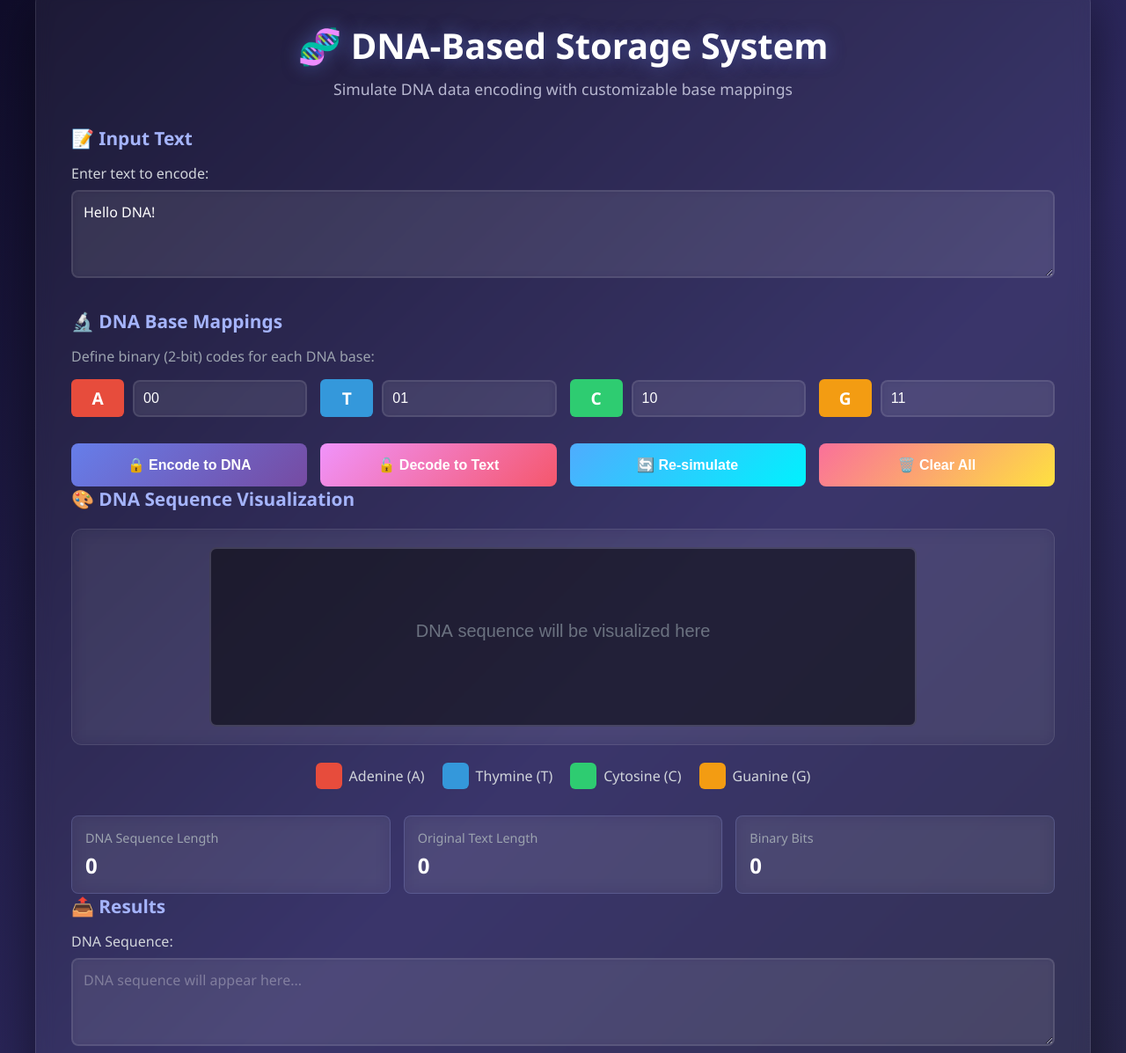
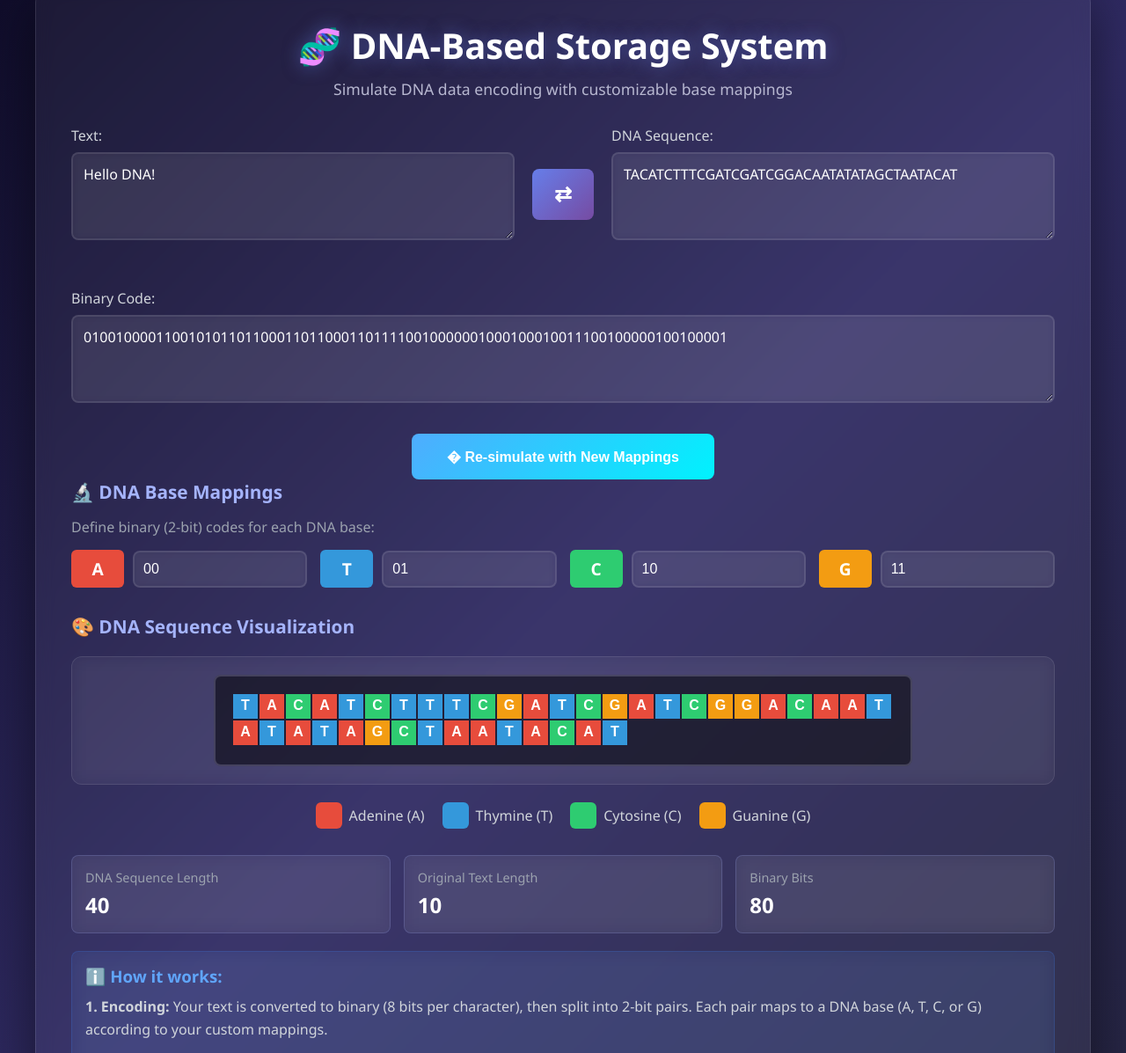
Before and after one commit to arnav2209/Bio-Project, a plain HTML site: page index.html in a window 1280 px wide. Shown: the part 37-1234 px from the top of the page at 88% size. Drawn offline with Linux system fonts and the light colour scheme.

Commit message:
UI improvements

```diff
--- a/index.html
+++ b/index.html
@@ -168,17 +168,48 @@
         .base-C { background-color: #2ecc71; }
         .base-G { background-color: #f39c12; }
 
+        .io-container {
+            display: grid;
+            grid-template-columns: 1fr auto 1fr;
+            gap: 20px;
+            align-items: center;
+            margin-bottom: 30px;
+        }
+
+        .arrow-button {
+            background: linear-gradient(135deg, #667eea 0%, #764ba2 100%);
+            border: none;
+            border-radius: 8px;
+            width: auto;
+            padding: 15px 25px;
+            cursor: pointer;
+            transition: opacity 0.3s;
+            display: flex;
+            align-items: center;
+            justify-content: center;
+            font-size: 24px;
+            color: white;
+            font-weight: bold;
+        }
+
+        .arrow-button:hover {
+            opacity: 0.9;
+        }
+
+        .arrow-button:active {
+            opacity: 0.8;
+        }
+
         .button-group {
             display: flex;
             gap: 15px;
             flex-wrap: wrap;
             margin-top: 20px;
+            justify-content: center;
         }
 
         button {
-            flex: 1;
-            min-width: 150px;
-            padding: 15px 30px;
+            padding: 15px 40px;
             font-size: 16px;
             font-weight: 600;
             border: none;
@@ -186,22 +217,7 @@
             cursor: pointer;
             transition: all 0.3s;
             color: white;
-        }
-
-        .btn-encode {
-            background: linear-gradient(135deg, #667eea 0%, #764ba2 100%);
-        }
-
-        .btn-decode {
-            background: linear-gradient(135deg, #f093fb 0%, #f5576c 100%);
-        }
-
-        .btn-resimulate {
             background: linear-gradient(135deg, #4facfe 0%, #00f2fe 100%);
-        }
-
-        .btn-clear {
-            background: linear-gradient(135deg, #fa709a 0%, #fee140 100%);
         }
 
         button:hover {
@@ -340,6 +356,15 @@
                 font-size: 1.8em;
             }
 
+            .io-container {
+                grid-template-columns: 1fr;
+                gap: 15px;
+            }
+
+            .arrow-button {
+                width: 100%;
+            }
+
             .button-group {
                 flex-direction: column;
             }
@@ -357,13 +382,35 @@
 
         <div class="error" id="errorBox"></div>
 
-        <!-- Input Section -->
+        <!-- Main Input/Output Section -->
         <div class="section">
-            <h2 class="section-title">📝 Input Text</h2>
+            <div class="io-container">
+                <!-- Text Box -->
+                <div class="input-group">
+                    <label for="textInput" id="label1">Text:</label>
+                    <textarea id="textInput" placeholder="Type your message here...">Hello DNA!</textarea>
+                </div>
+
+                <!-- Arrow Button -->
+                <button class="arrow-button" onclick="toggleMode()" title="Switch between Encode/Decode">⇄</button>
+
+                <!-- DNA Box -->
+                <div class="input-group">
+                    <label for="dnaInput" id="label2">DNA Sequence:</label>
+                    <textarea id="dnaInput" readonly placeholder="DNA sequence will appear here..."></textarea>
+                </div>
+            </div>
+
+            <!-- Binary Box -->
             <div class="input-group">
-                <label for="inputText">Enter text to encode:</label>
-                <textarea id="inputText" placeholder="Type your message here...">Hello DNA!</textarea>
+                <label for="binaryInput">Binary Code:</label>
+                <textarea id="binaryInput" readonly placeholder="Binary code will appear here..."></textarea>
             </div>
+        </div>
+
+        <!-- Re-simulate Button -->
+        <div class="button-group">
+            <button onclick="resimulate()">� Re-simulate with New Mappings</button>
         </div>
 
         <!-- DNA Mapping Section -->
@@ -388,14 +435,6 @@
                     <input type="text" id="mapG" value="11" maxlength="2" placeholder="11">
                 </div>
             </div>
-        </div>
-
-        <!-- Action Buttons -->
-        <div class="button-group">
-            <button class="btn-encode" onclick="encode()">🔒 Encode to DNA</button>
-            <button class="btn-decode" onclick="decode()">🔓 Decode to Text</button>
-            <button class="btn-resimulate" onclick="resimulate()">🔄 Re-simulate</button>
-            <button class="btn-clear" onclick="clearAll()">🗑️ Clear All</button>
         </div>
 
         <!-- Visualization Section -->
@@ -440,19 +479,6 @@
             </div>
         </div>
 
-        <!-- Output Section -->
-        <div class="section">
-            <h2 class="section-title">📤 Results</h2>
-            <div class="input-group">
-                <label for="dnaSequence">DNA Sequence:</label>
-                <textarea id="dnaSequence" readonly placeholder="DNA sequence will appear here..."></textarea>
-            </div>
-            <div class="input-group">
-                <label for="decodedText">Decoded Text:</label>
-                <textarea id="decodedText" readonly placeholder="Decoded text will appear here..."></textarea>
-            </div>
-        </div>
-
         <!-- Info Box -->
         <div class="info-box">
             <h3>ℹ️ How it works:</h3>
@@ -468,6 +494,7 @@
     <script>
         let currentDNASequence = '';
         let currentBinary = '';
+        let currentMode = 'encode'; // 'encode' or 'decode'
         const canvas = document.getElementById('dnaCanvas');
         const ctx = canvas.getContext('2d');
 
@@ -478,6 +505,113 @@
             'C': '#2ecc71',
             'G': '#f39c12'
         };
+
+        // Real-time processing when first text box changes
+        document.getElementById('textInput').addEventListener('input', function() {
+            processData();
+        });
+
+        // Initialize on page load
+        window.onload = function() {
+            canvas.width = 800;
+            canvas.height = 200;
+            ctx.fillStyle = 'rgba(0, 0, 0, 0.3)';
+            ctx.fillRect(0, 0, canvas.width, canvas.height);
+
+            // Draw placeholder text
+            ctx.fillStyle = '#6b7280';
+            ctx.font = '20px Arial';
+            ctx.textAlign = 'center';
+            ctx.fillText('DNA sequence will be visualized here', canvas.width / 2, canvas.height / 2);
+
+            // Process initial text
+            processData();
+        };
+
+        function toggleMode() {
+            if (currentMode === 'encode') {
+                // Switch to decode mode
+                currentMode = 'decode';
+                document.getElementById('label1').textContent = 'DNA Sequence:';
+                document.getElementById('label2').textContent = 'Text:';
+
+                // Swap values
+                const tempValue = document.getElementById('textInput').value;
+                document.getElementById('textInput').value = document.getElementById('dnaInput').value;
+                document.getElementById('dnaInput').value = tempValue;
+
+                document.getElementById('textInput').placeholder = 'Enter DNA sequence...';
+                document.getElementById('dnaInput').placeholder = 'Text will appear here...';
+            } else {
+                // Switch to encode mode
+                currentMode = 'encode';
+                document.getElementById('label1').textContent = 'Text:';
+                document.getElementById('label2').textContent = 'DNA Sequence:';
+
+                // Swap values back
+                const tempValue = document.getElementById('textInput').value;
+                document.getElementById('textInput').value = document.getElementById('dnaInput').value;
+                document.getElementById('dnaInput').value = tempValue;
+
+                document.getElementById('textInput').placeholder = 'Type your message here...';
+                document.getElementById('dnaInput').placeholder = 'DNA sequence will appear here...';
+            }
+
+            // Process with new mode
+            processData();
+        }
+
+        function processData() {
+            const mappings = validateMappings();
+            if (!mappings) return;
+
+            const input = document.getElementById('textInput').value;
+
+            if (!input) {
+                clearOutputs();
+                return;
+            }
+
+            if (currentMode === 'encode') {
+                // Encode: Text -> Binary -> DNA
+                currentBinary = textToBinary(input);
+                currentDNASequence = binaryToDNA(currentBinary, mappings);
+
+                document.getElementById('dnaInput').value = currentDNASequence;
+                document.getElementById('binaryInput').value = currentBinary;
+                document.getElementById('textLength').textContent = input.length;
+                document.getElementById('seqLength').textContent = currentDNASequence.length;
+                document.getElementById('binaryLength').textContent = currentBinary.length;
+
+                visualizeDNA(currentDNASequence);
+            } else {
+                // Decode: DNA -> Binary -> Text
+                currentDNASequence = input;
+                currentBinary = dnaToBase(input, mappings);
+                const text = binaryToText(currentBinary);
+
+                document.getElementById('dnaInput').value = text;
+                document.getElementById('binaryInput').value = currentBinary;
+                document.getElementById('textLength').textContent = text.length;
+                document.getElementById('seqLength').textContent = input.length;
+                document.getElementById('binaryLength').textContent = currentBinary.length;
+
+                visualizeDNA(currentDNASequence);
+            }
+        }
+
+        function clearOutputs() {
+            document.getElementById('dnaInput').value = '';
+            document.getElementById('binaryInput').value = '';
+            document.getElementById('textLength').textContent = '0';
+            document.getElementById('seqLength').textContent = '0';
+            document.getElementById('binaryLength').textContent = '0';
+            ctx.clearRect(0, 0, canvas.width, canvas.height);
+            canvas.width = 800;
+            canvas.height = 200;
+            ctx.fillStyle = 'rgba(0, 0, 0, 0.3)';
+            ctx.fillRect(0, 0, canvas.width, canvas.height);
+        }
 
         function showError(message) {
             const errorBox = document.getElementById('errorBox');
@@ -556,73 +690,30 @@
             return binary;
         }
 
-        function encode() {
-            const text = document.getElementById('inputText').value;
-
-            if (!text) {
-                showError('Please enter some text to encode!');
+        function resimulate() {
+            if (!currentBinary && !currentDNASequence) {
+                showError('Please enter some data first!');
                 return;
             }
 
             const mappings = validateMappings();
             if (!mappings) return;
 
-            // Convert text to binary
-            currentBinary = textToBinary(text);
-
-            // Convert binary to DNA
-            currentDNASequence = binaryToDNA(currentBinary, mappings);
-
-            // Display results
-            document.getElementById('dnaSequence').value = currentDNASequence;
-            document.getElementById('textLength').textContent = text.length;
-            document.getElementById('seqLength').textContent = currentDNASequence.length;
-            document.getElementById('binaryLength').textContent = currentBinary.length;
-
-            // Visualize
-            visualizeDNA(currentDNASequence);
-        }
-
-        function decode() {
-            if (!currentDNASequence) {
-                showError('Please encode some text first!');
-                return;
+            if (currentMode === 'encode' && currentBinary) {
+                // Re-encode with new mappings
+                currentDNASequence = binaryToDNA(currentBinary, mappings);
+                document.getElementById('dnaInput').value = currentDNASequence;
+                document.getElementById('seqLength').textContent = currentDNASequence.length;
+                visualizeDNA(currentDNASequence);
+            } else if (currentMode === 'decode' && currentDNASequence) {
+                // Re-decode with new mappings
+                currentBinary = dnaToBase(currentDNASequence, mappings);
+                const text = binaryToText(currentBinary);
+                document.getElementById('textInput').value = text;
+                document.getElementById('binaryInput').value = currentBinary;
+                document.getElementById('textLength').textContent = text.length;
+                document.getElementById('binaryLength').textContent = currentBinary.length;
             }
-
-            const mappings = validateMappings();
-            if (!mappings) return;
-
-            // Convert DNA to binary
-            const binary = dnaToBase(currentDNASequence, mappings);
-
-            // Convert binary to text
-            const decodedText = binaryToText(binary);
-
-            // Display result
-            document.getElementById('decodedText').value = decodedText;
-        }
-
-        function resimulate() {
-            if (!currentBinary) {
-                showError('Please encode some text first!');
-                return;
-            }
-
-            const mappings = validateMappings();
-            if (!mappings) return;
-
-            // Re-encode with new mappings
-            currentDNASequence = binaryToDNA(currentBinary, mappings);
-
-            // Display results
-            document.getElementById('dnaSequence').value = currentDNASequence;
-            document.getElementById('seqLength').textContent = currentDNASequence.length;
-
-            // Visualize
-            visualizeDNA(currentDNASequence);
-
-            // Clear decoded text as it needs to be re-decoded
-            document.getElementById('decodedText').value = '';
         }
 
         function visualizeDNA(sequence) {
@@ -661,39 +752,6 @@
             }
         }
 
-        function clearAll() {
-            document.getElementById('inputText').value = '';
-            document.getElementById('dnaSequence').value = '';
-            document.getElementById('decodedText').value = '';
-            document.getElementById('textLength').textContent = '0';
-            document.getElementById('seqLength').textContent = '0';
-            document.getElementById('binaryLength').textContent = '0';
-
-            currentDNASequence = '';
-            currentBinary = '';
-
-            // Clear canvas
-            ctx.clearRect(0, 0, canvas.width, canvas.height);
-            canvas.width = 800;
-            canvas.height = 200;
-            ctx.fillStyle = 'rgba(0, 0, 0, 0.3)';
-            ctx.fillRect(0, 0, canvas.width, canvas.height);
-        }
-
-        // Initialize canvas
-        window.onload = function() {
-            canvas.width = 800;
-            canvas.height = 200;
-            ctx.fillStyle = 'rgba(0, 0, 0, 0.3)';
-            ctx.fillRect(0, 0, canvas.width, canvas.height);
-
-            // Draw placeholder text
-            ctx.fillStyle = '#6b7280';
-            ctx.font = '20px Arial';
-            ctx.textAlign = 'center';
-            ctx.fillText('DNA sequence will be visualized here', canvas.width / 2, canvas.height / 2);
-        };
-
         // Make canvas responsive
         window.addEventListener('resize', function() {
             if (currentDNASequence) {
```
